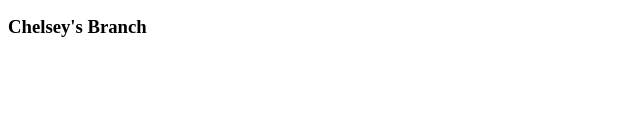
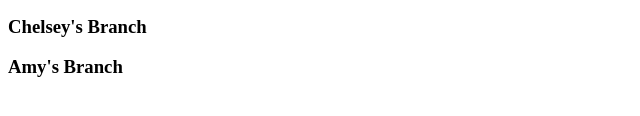
Before and after one commit to tristanlearns/teamGit, a plain HTML site: page index.html in a window 1280 px wide. Shown: the part 152-268 px from the top of the page, without its empty margins (0-640 px from the left). Drawn offline with Linux system fonts and the light colour scheme.

Commit message:
amy's branch

```diff
--- a/index.html
+++ b/index.html
@@ -11,5 +11,6 @@
   <h2>Develop Branch</h2>
   <h3>Josh Working Branch</h3>
   <h3>Chelsey's Branch</h3>
+  <h3>Amy's Branch</h3>
 </body>
 </html>
```
